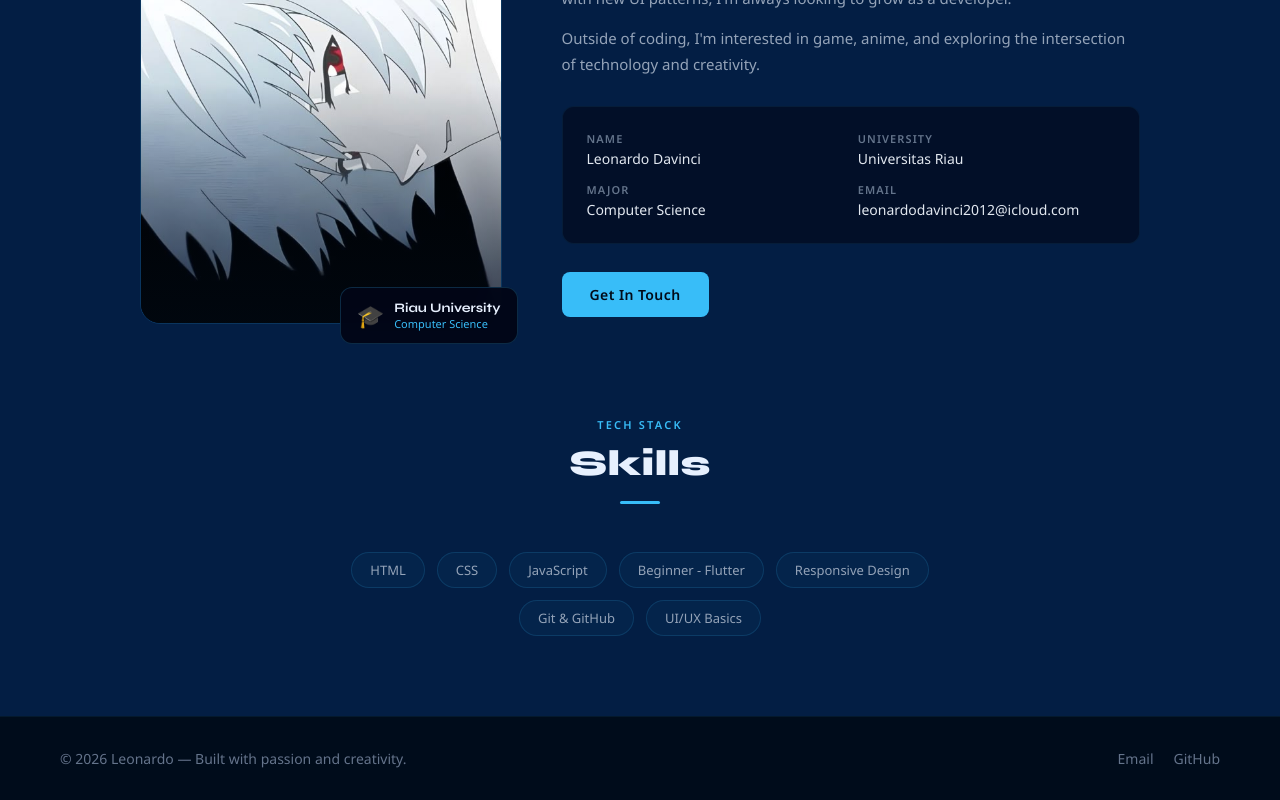
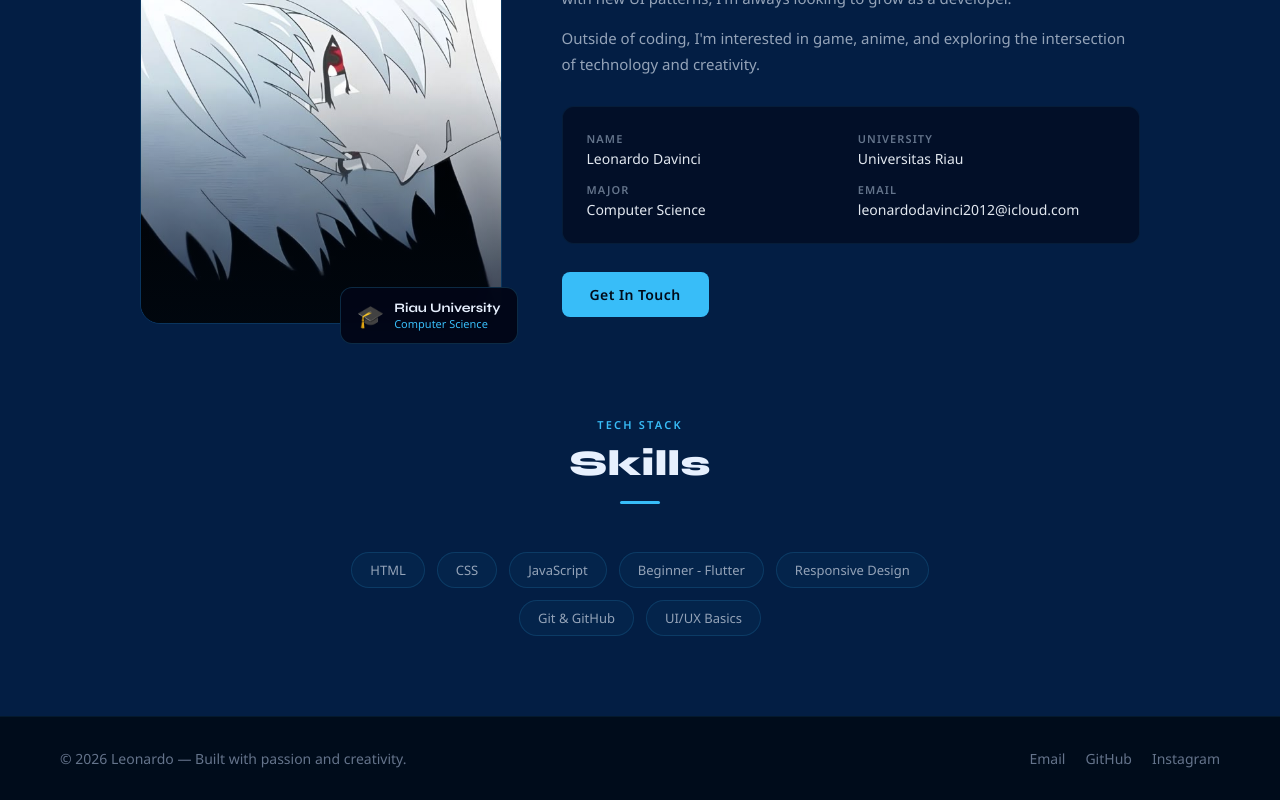
Before and after one commit to LeonardoDavinci67/Do-you-know-me-Let-me-tell-you, a plain HTML site: page index.html in a window 1280 px wide. Shown: the part 1876-2676 px from the top of the page. Drawn offline with Linux system fonts and the light colour scheme.

Commit message:
Add Instagram Link

```diff
--- a/index.html
+++ b/index.html
@@ -853,6 +853,8 @@
   <div class="footer-links">
     <a href="#" onclick="contact(); return false;">Email</a>
     <a href="https://github.com/LeonardoDavinci67">GitHub</a>
+        <a href="https://www.instagram.com/vincisigmabgt?igsh=MWpmZmhnc2lyMGQ1Zw%3D%3D&utm_source=qr">Instagram</a>
+
   </div>
 </footer>
 
```
